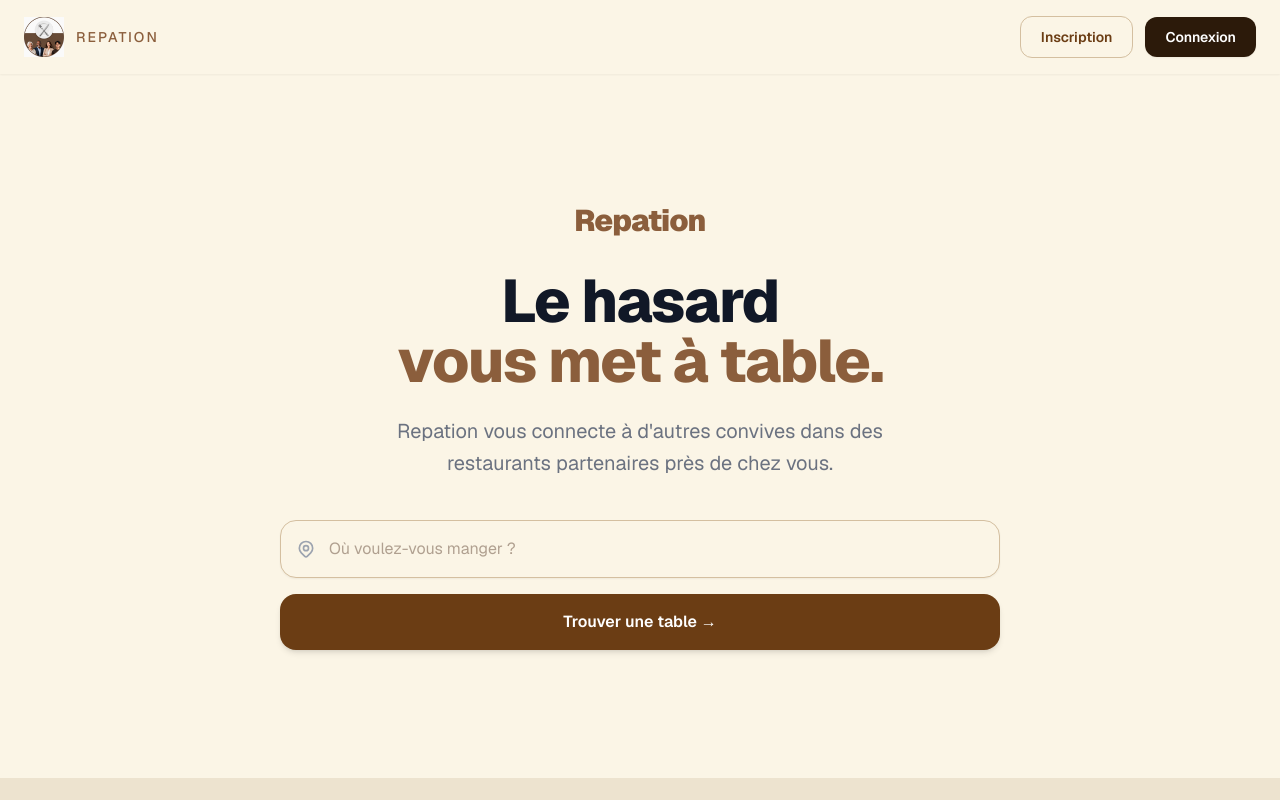
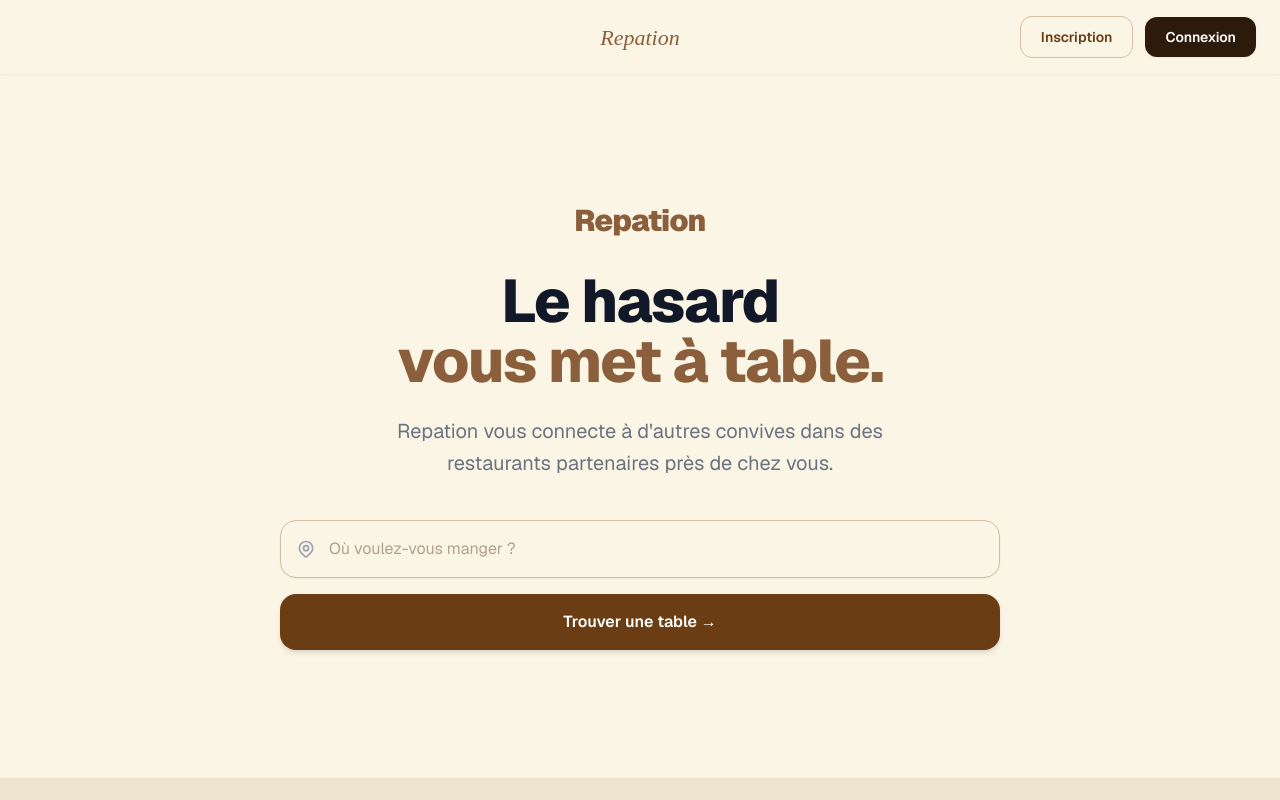
Before and after one commit to repationss-pixel/repation-backend, a Next.js app: page / in a window 1280 px wide. Shown: the top 800 px of the page. Built offline with nearby package versions, Linux system fonts and the light colour scheme; no server answers.

Commit message:
Repation centré navbar Playfair

```diff
--- a/app/layout.tsx
+++ b/app/layout.tsx
@@ -8,9 +8,8 @@ export const metadata: Metadata = {
     "Repation vous connecte à d'autres convives dans des restaurants partenaires près de chez vous.",
   keywords: ["repas", "restaurant", "rencontre", "social", "convivialité"],
   icons: {
-    icon: '/logo-repation.png',
-    shortcut: '/logo-repation.png',
-    apple: '/logo-repation.png',
+    icon: [{ url: '/logo-repation.png', type: 'image/png' }],
+    apple: [{ url: '/logo-repation.png' }],
   },
   openGraph: {
     title: "Repation — Le hasard vous met à table",
--- a/app/page.tsx
+++ b/app/page.tsx
@@ -65,11 +65,13 @@ export default function Home() {
       {/* ── Header ── */}
       <header className="sticky top-0 z-50 bg-white shadow-sm">
         <div className="max-w-7xl mx-auto px-6 py-4 flex items-center justify-between relative">
-          {/* Logo + texte à gauche */}
-          <div className="flex items-center gap-3">
-            <img src="/logo-repation.png" alt="Repation" style={{ height: '40px', width: 'auto', display: 'block' }} />
-            <span style={{ color: '#8B5E3C', fontWeight: 500, fontSize: '14px', letterSpacing: '2px' }}>
-              REPATION
+          {/* Spacer gauche */}
+          <div className="w-48" />
+
+          {/* Texte centré en absolu */}
+          <div className="absolute left-1/2 -translate-x-1/2">
+            <span style={{ fontFamily: "'Playfair Display', serif", fontStyle: 'italic', fontSize: '22px', color: '#8B5E3C' }}>
+              Repation
             </span>
           </div>
 
```
